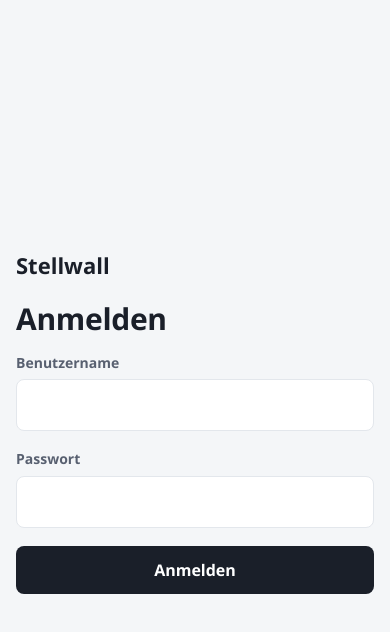
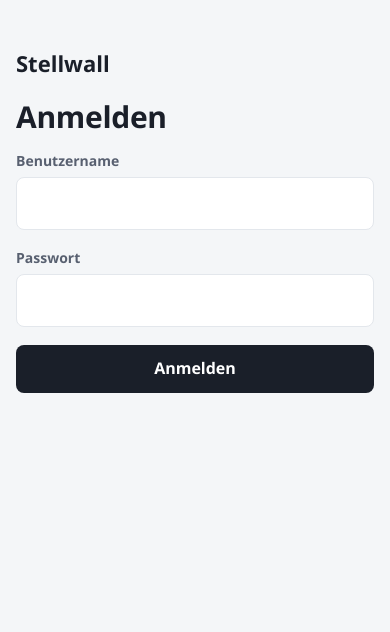
Before and after one commit to Psychotoxical/stellwall, a React (Vite) app in the folder web/: page /anmelden in a window 390 px wide. Shown: the top 632 px of the page. Built offline with nearby package versions, Linux system fonts and the light colour scheme; no server answers; a web font is replaced by a local one.

Commit message:
fix(web): sign-in page starts at the top on phones

```diff
--- a/web/src/app.css
+++ b/web/src/app.css
@@ -190,7 +190,8 @@ h2 { font-family: var(--font-board); font-weight: 800; font-size: 21px; margin:
 .sheet p { color: var(--ink-soft); margin: 0 0 14px; }
 
 /* Auth pages */
-.auth { min-height: 100vh; display: grid; place-items: center; padding: 24px max(16px, env(safe-area-inset-left, 0px)); }
+.auth { min-height: 100vh; display: grid; justify-items: center; align-items: start; padding: calc(48px + env(safe-area-inset-top, 0px)) max(16px, env(safe-area-inset-right, 0px)) 24px max(16px, env(safe-area-inset-left, 0px)); }
+@media (min-width: 700px) and (min-height: 700px) { .auth { align-items: center; padding-top: 24px; } }
 .auth-card { width: 100%; max-width: 420px; display: flex; flex-direction: column; gap: 18px; }
 .auth-card .brand { font-family: var(--font-board); font-weight: 800; font-size: 22px; }
 
```
